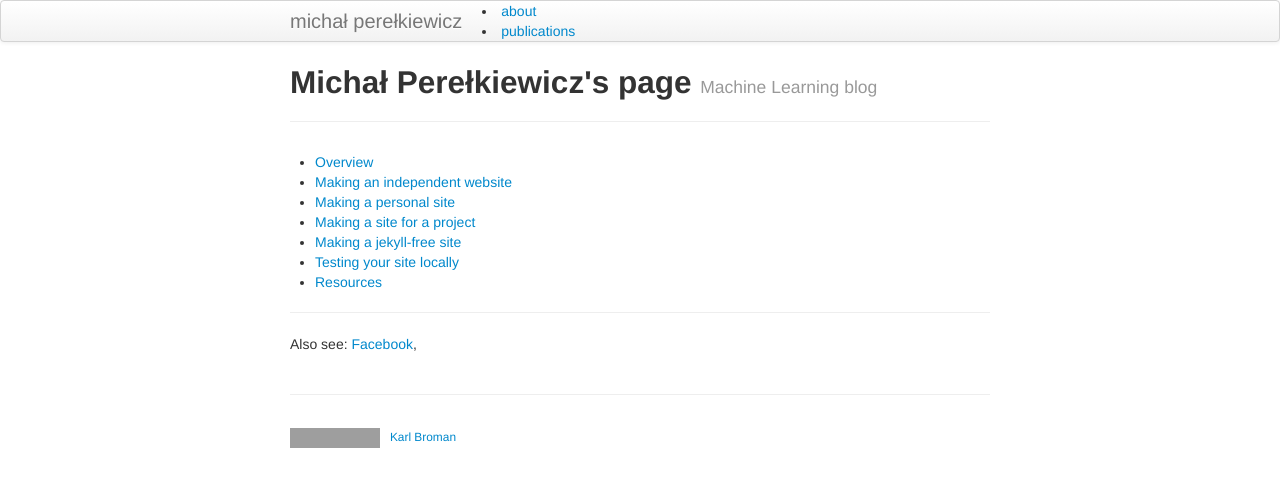
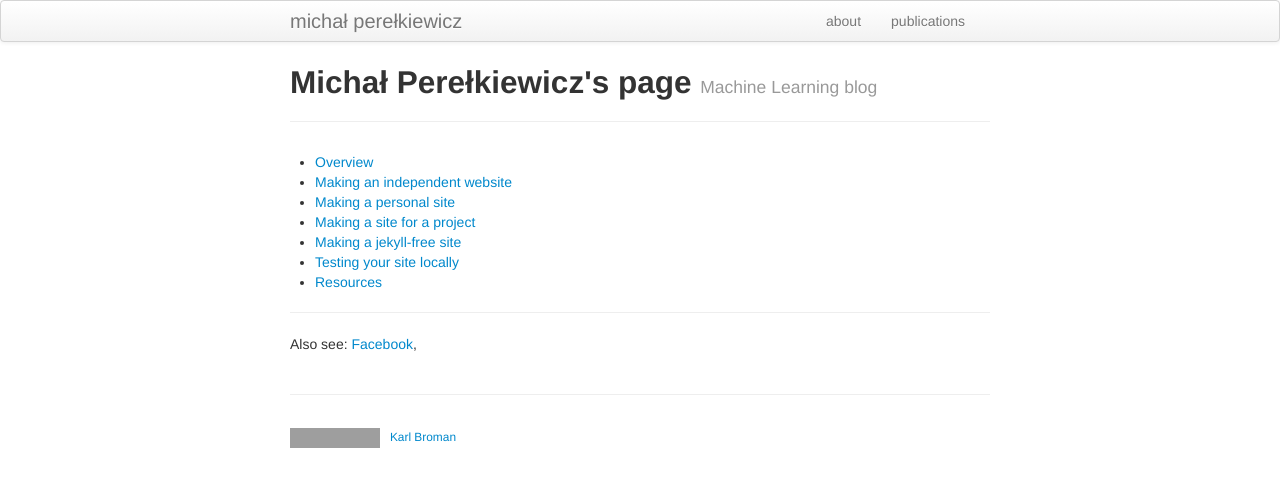
Before and after one commit to mmichall/mmichall.github.io, a Jekyll site: the page built from index.md, in a window 1280 px wide. Shown: the top 487 px of the page. Built offline with Jekyll 4.4.1, drawn with Linux system fonts in a browser that asks for light colours; Markdown is read by kramdown in place of the engine named in the settings; grey boxes are pictures that could not be loaded.

Commit message:
Init index

```diff
--- a/_includes/themes/twitter/default.html
+++ b/_includes/themes/twitter/default.html
@@ -32,8 +32,10 @@
       <div class="navbar-inner">
         <div class="container-narrow">
           <a class="brand" href="{{ HOME_PATH }}">{{ site.title }}</a>
-		   <li><a href="{{ BASE_PATH }}/pages/about.html">about</a></li>
-           <li><a href="{{ BASE_PATH }}/pages/publications.html">publications</a></li>
+		  <ul class="nav">
+		    <li><a href="{{ BASE_PATH }}/pages/about.html">about</a></li>
+            <li><a href="{{ BASE_PATH }}/pages/publications.html">publications</a></li>
+		  </ul>
         </div>
       </div>
     </div>
```
